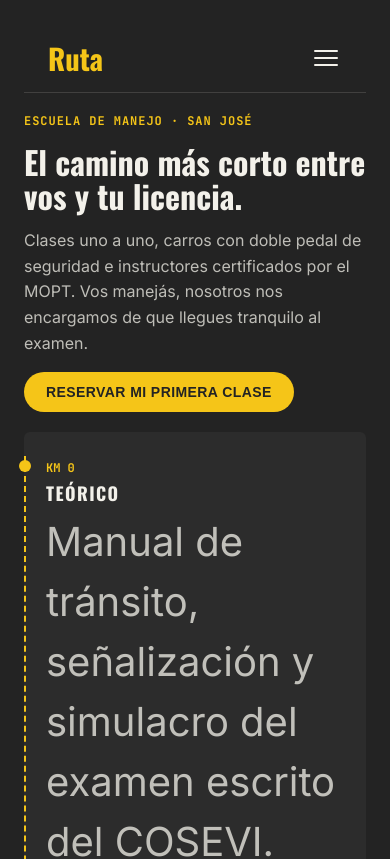
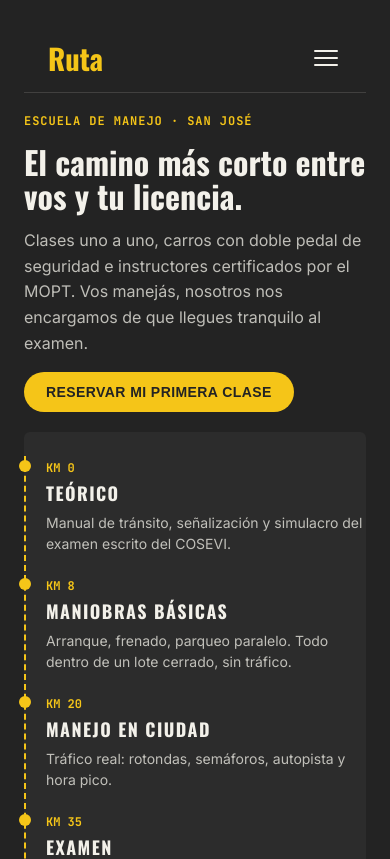
Before and after one commit to luisbr55/clases-de-manejo, a React (Vite) app: page / in a window 390 px wide. Shown: the top 859 px of the page. Built offline with nearby package versions, Linux system fonts and the light colour scheme.

Commit message:
cambio diseno mobil

```diff
--- a/src/styles/RoadMap.css
+++ b/src/styles/RoadMap.css
@@ -124,7 +124,7 @@
 
   .roadmap-lista-mobile p {
     color: var(--color-texto-suave);
-    font-size: 40px;
+    font-size: 14px;
     line-height: 1.5;
     margin: 0;
   }
```
